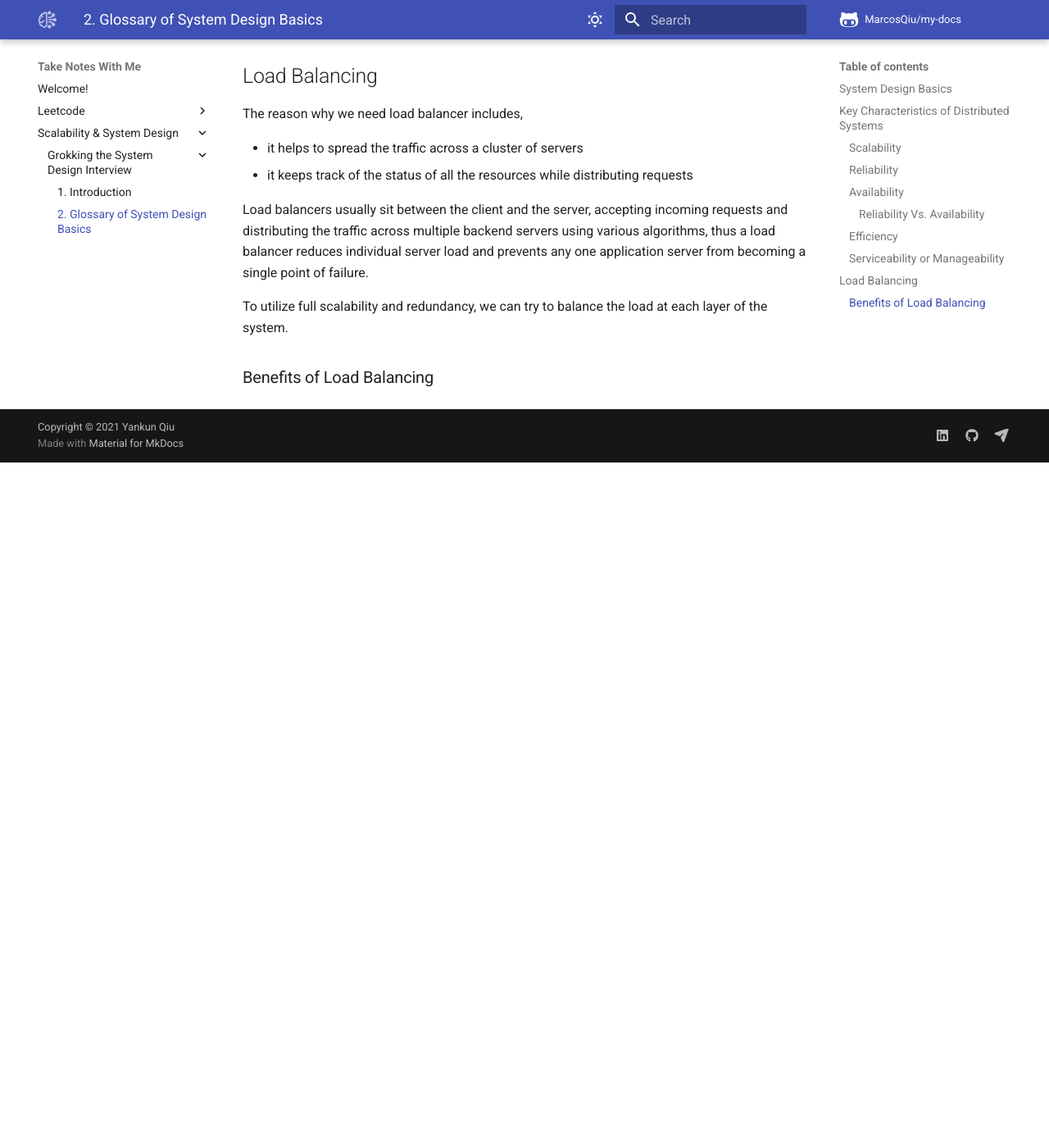
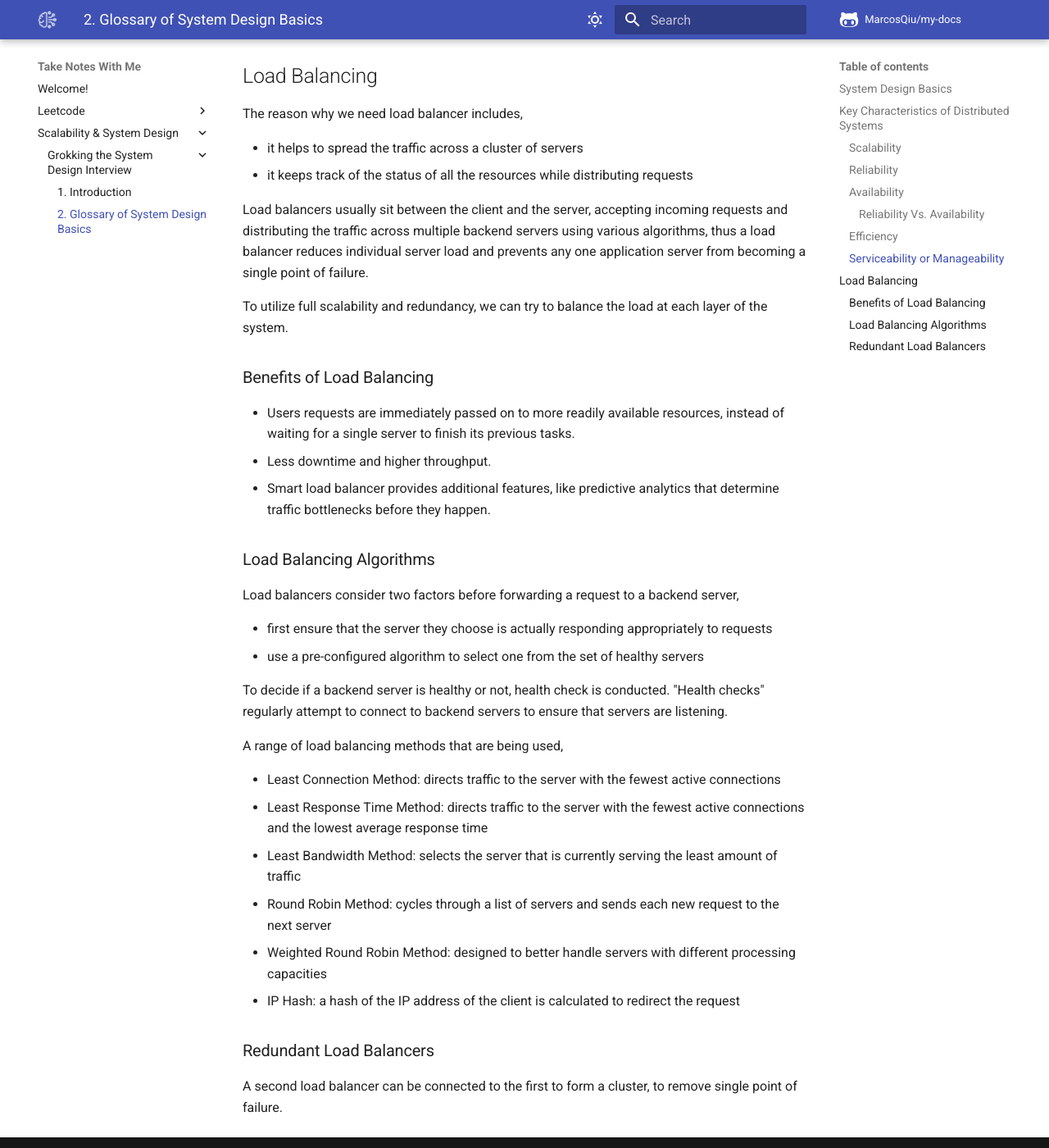
Before and after one commit to MarcosQiu/my-docs, an MkDocs documentation site: the page built from docs/Scalability & System Design/Grokking the System Design Interview/2. Glossary of System Design Basics.md, in a window 1280 px wide and 1400 px high, scrolled down 1433 px. Shown: the whole window at 82% size. Built offline with MkDocs 1.6.1 and Material for MkDocs 9.7.7, drawn with Linux system fonts in a browser that asks for light colours; comment, search, counter and statistics services are not loaded; before the commit the page ends 1997 px from its top, so only the background shows below that.

Commit message:
finish lb

```diff
--- a/docs/Scalability & System Design/Grokking the System Design Interview/2. Glossary of System Design Basics.md
+++ b/docs/Scalability & System Design/Grokking the System Design Interview/2. Glossary of System Design Basics.md
@@ -53,3 +53,29 @@ Load balancers usually sit between the client and the server, accepting incoming
 To utilize full scalability and redundancy, we can try to balance the load at each layer of the system.
 
 ### Benefits of Load Balancing
+
+ - Users requests are immediately passed on to more readily available resources, instead of waiting for a single server to finish its previous tasks.
+ - Less downtime and higher throughput.
+ - Smart load balancer provides additional features, like predictive analytics that determine traffic bottlenecks before they happen.
+
+### Load Balancing Algorithms
+
+Load balancers consider two factors before forwarding a request to a backend server,
+
+ - first ensure that the server they choose is actually responding appropriately to requests
+ - use a pre-configured algorithm to select one from the set of healthy servers
+
+To decide if a backend server is healthy or not, health check is conducted. "Health checks" regularly attempt to connect to backend servers to ensure that servers are listening.
+
+A range of load balancing methods that are being used,
+
+- Least Connection Method: directs traffic to the server with the fewest active connections
+- Least Response Time Method: directs traffic to the server with the fewest active connections and the lowest average response time
+- Least Bandwidth Method: selects the server that is currently serving the least amount of traffic
+- Round Robin Method: cycles through a list of servers and sends each new request to the next server
+- Weighted Round Robin Method: designed to better handle servers with different processing capacities
+- IP Hash: a hash of the IP address of the client is calculated to redirect the request
+
+### Redundant Load Balancers
+
+A second load balancer can be connected to the first to form a cluster, to remove single point of failure.
```
